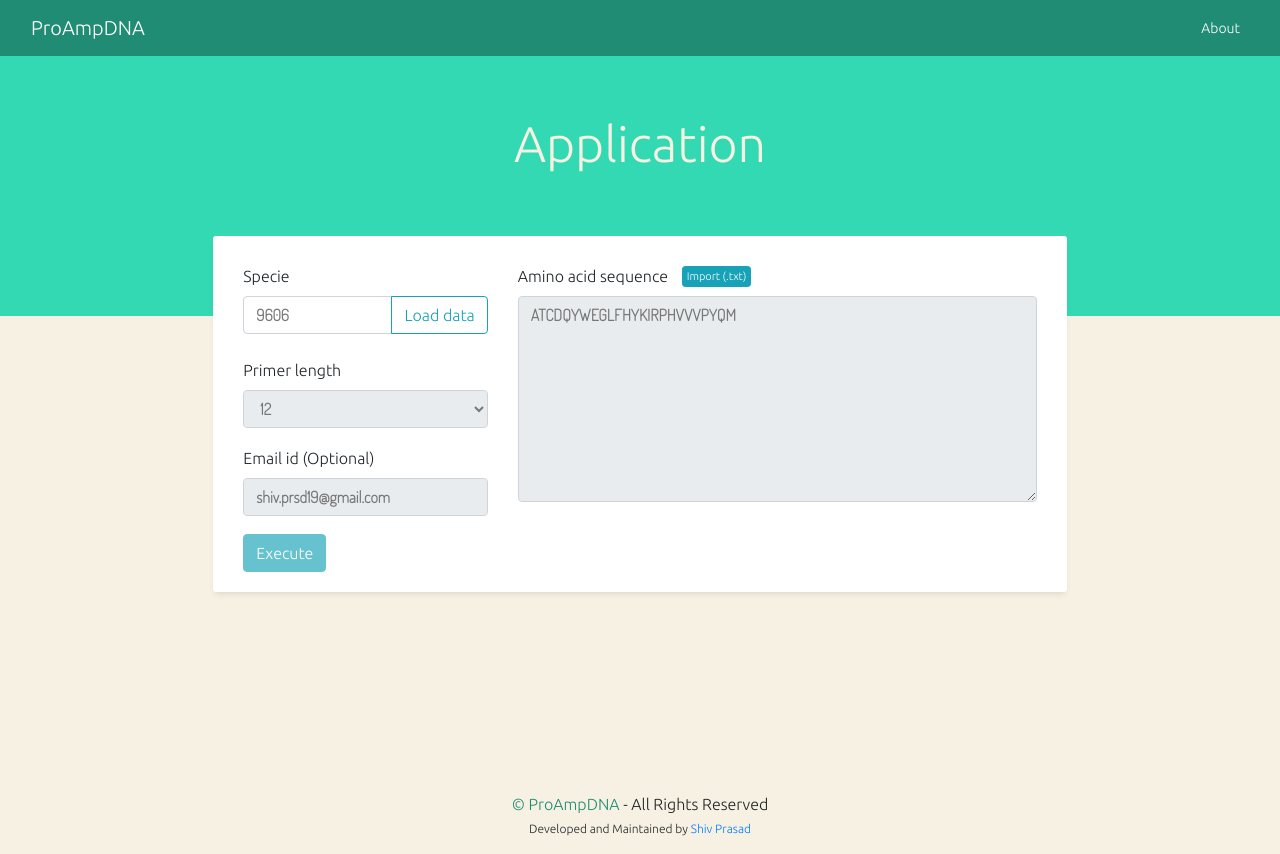
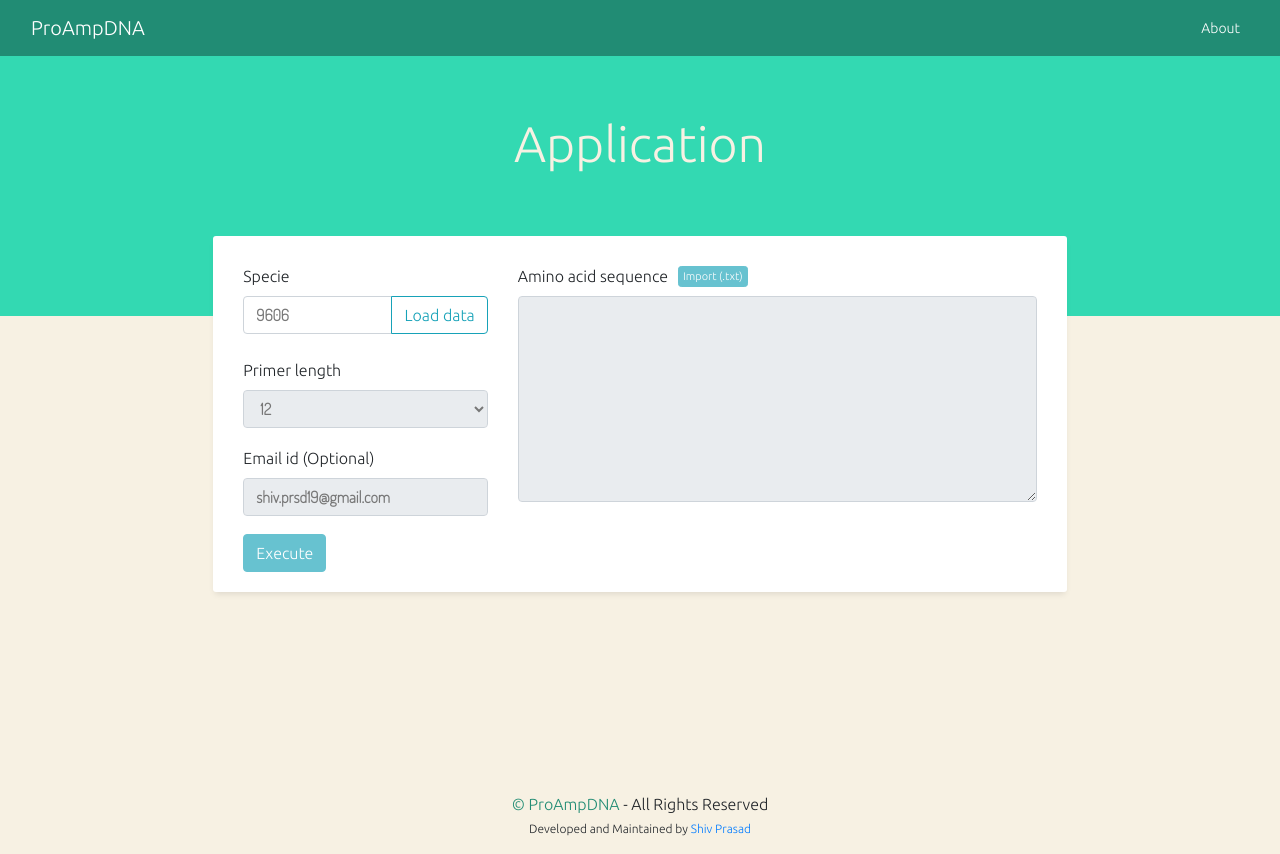
Before and after one commit to shiv-param/proampdna, an Angular app in the folder proampdna/frontend/: page / in a window 1280 px wide. Built offline with nearby package versions, Linux system fonts and the light colour scheme.

Commit message:
Added import amino acid sequence from file

```diff
--- a/proampdna/frontend/src/app/app.component.html
+++ b/proampdna/frontend/src/app/app.component.html
@@ -53,10 +53,12 @@
           <div class="form-element">
             <label for="amino_acid_sequence">
               Amino acid sequence
-              <button class="btn btn-info btn-sm utility-button" [disabled]="running_application" (click)="importAminoAcidSeqFromFile()">
+
+            </label>
+            <button class="btn btn-info btn-sm utility-button" [disabled]="!specie_data_loaded || running_application" (click)="importAminoAcidSeqFromFile($event)">
                 Import (.txt)
               </button>
-            </label>
+            <input id="amino-acid-file-upload" type="file" accept=".txt" (change)="uploadAminoAcidSeq($event)" hidden>
             <textarea class="form-control" id="amino_acid_sequence" rows="8" [(ngModel)]="amino_acid_sequence" [disabled]="!specie_data_loaded || running_application"></textarea>
           </div>
         </div>
--- a/proampdna/frontend/src/app/app.component.ts
+++ b/proampdna/frontend/src/app/app.component.ts
@@ -14,7 +14,7 @@ export class AppComponent {
   private base_url: string = "http://localhost:8000";
 
   private specie_id: string = "9606";
-  private amino_acid_sequence: string = "ATCDQYWEGLFHYKIRPHVVVPYQM";
+  private amino_acid_sequence: string = "";
   private primer_length: string = "12";
   private email: string = "shiv.prsd19@gmail.com";
 
@@ -35,6 +35,22 @@ export class AppComponent {
   private running_data_loading:boolean = false;
 
   constructor(private http: HttpClient){}
+
+  public uploadAminoAcidSeq(event: any) {
+    let reader = new FileReader();
+    reader.readAsText(event.srcElement.files[0]);
+    let vm = this;
+    reader.onload = function () {
+      vm.amino_acid_sequence = reader.result;
+    }
+  }
+
+  public importAminoAcidSeqFromFile(event: any){
+    event.preventDefault();
+    let element:HTMLElement = document.getElementById('amino-acid-file-upload') as HTMLElement;
+    element.click();
+  }
+
 
   public fetchSpeciesData(){
       if(this.specie_id.trim() != ""){
```
Also changed, not shown: 1 other file (tests, documents, lock files or other folders).
